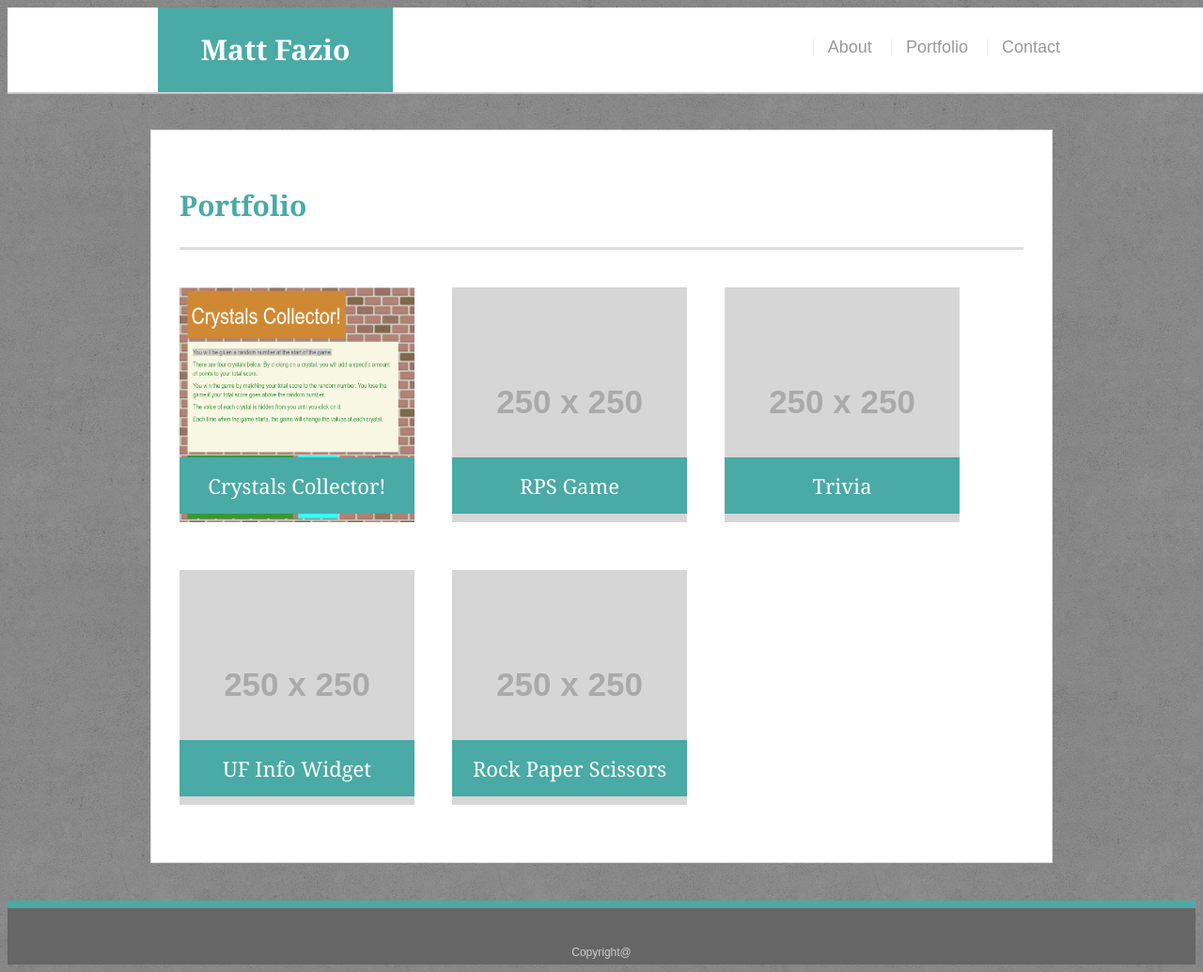
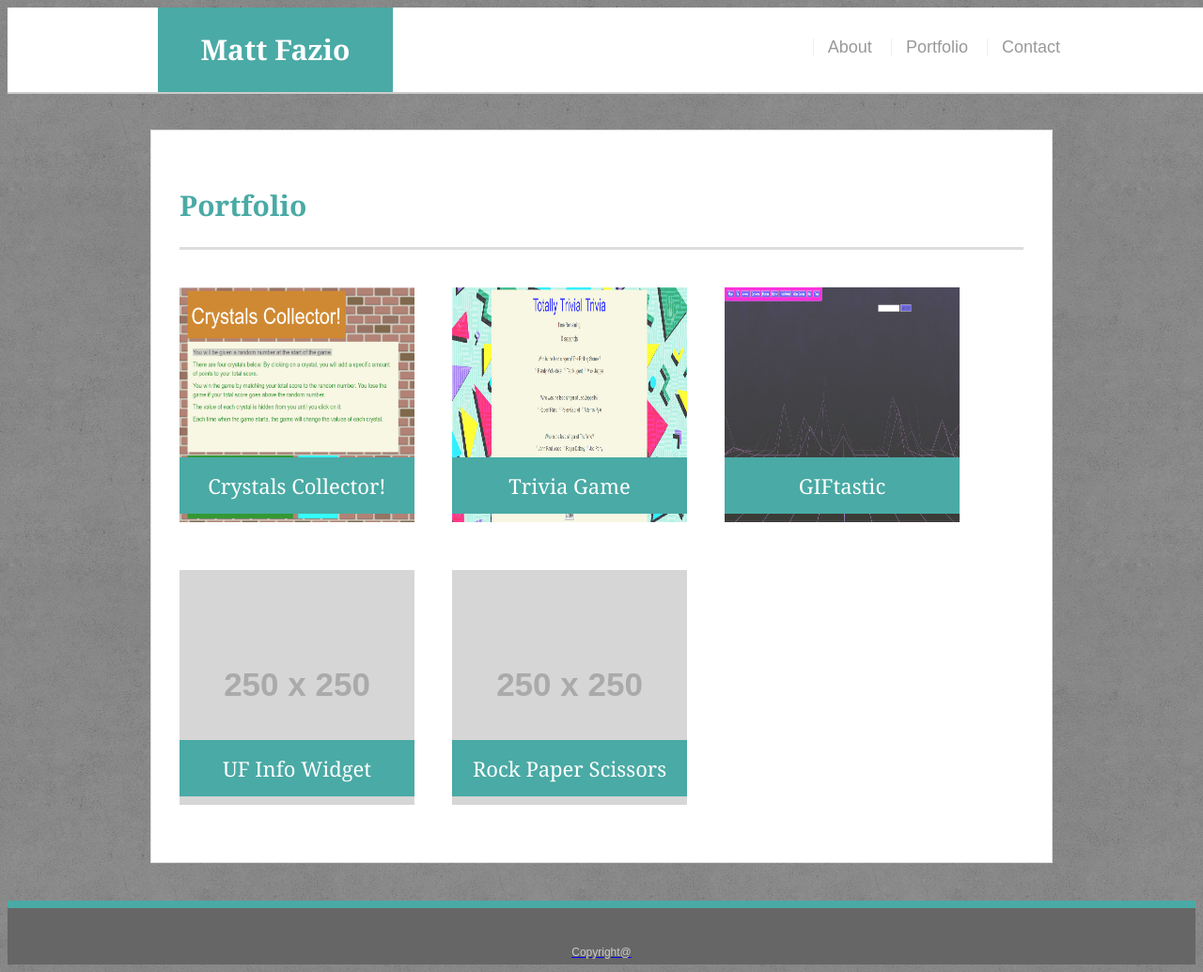
Before and after one commit to BullGator92/Responsive-Portfolio, a plain HTML site: page portfolio.html in a window 1280 px wide. Shown: the whole page at 94% size. Drawn offline with Linux system fonts and the light colour scheme; placeholder pictures from the web are drawn by us.

Commit message:
10/8 updates

```diff
--- a/portfolio.html
+++ b/portfolio.html
@@ -31,18 +31,22 @@
                 </a>
             </div>
             <div class="work">
-                <img src="https://via.placeholder.com/250x250" alt="placeholder">
-                <h3>RPS Game</h3>
+                <a href="https://bullgator92.github.io/TriviaGame/">
+                <img src="assets/images/TriviaGame-Screencap.PNG" alt="TriviaGame" style="width:250px;height:250px">
+                <h3>Trivia Game</h3>
             </div>
             <div class="work">
-                <img src="https://via.placeholder.com/250x250" alt="placeholder">
-                <h3>Trivia</h3>
+                <a href="https://bullgator92.github.io/HW6_Giphy/">
+                <img src="assets/images/Giphy-screencap.PNG" alt="GIFtastic" style="width:250px;height:250px">
+                <h3>GIFtastic</h3>
             </div>
             <div class="work">
+                <!-- <a href="https://bullgator92.github.io//"> -->
                 <img src="https://via.placeholder.com/250x250" alt="placeholder">
                 <h3>UF Info Widget</h3>
             </div>
             <div class="work">
+                <!-- <a href="https://bullgator92.github.io//"> -->
                 <img src="https://via.placeholder.com/250x250" alt="placeholder">
                 <h3>Rock Paper Scissors</h3>
             </div>
```
Also changed, not shown: assets/images/Giphy-screencap.PNG (added), assets/images/TriviaGame-Screencap.PNG (added).
